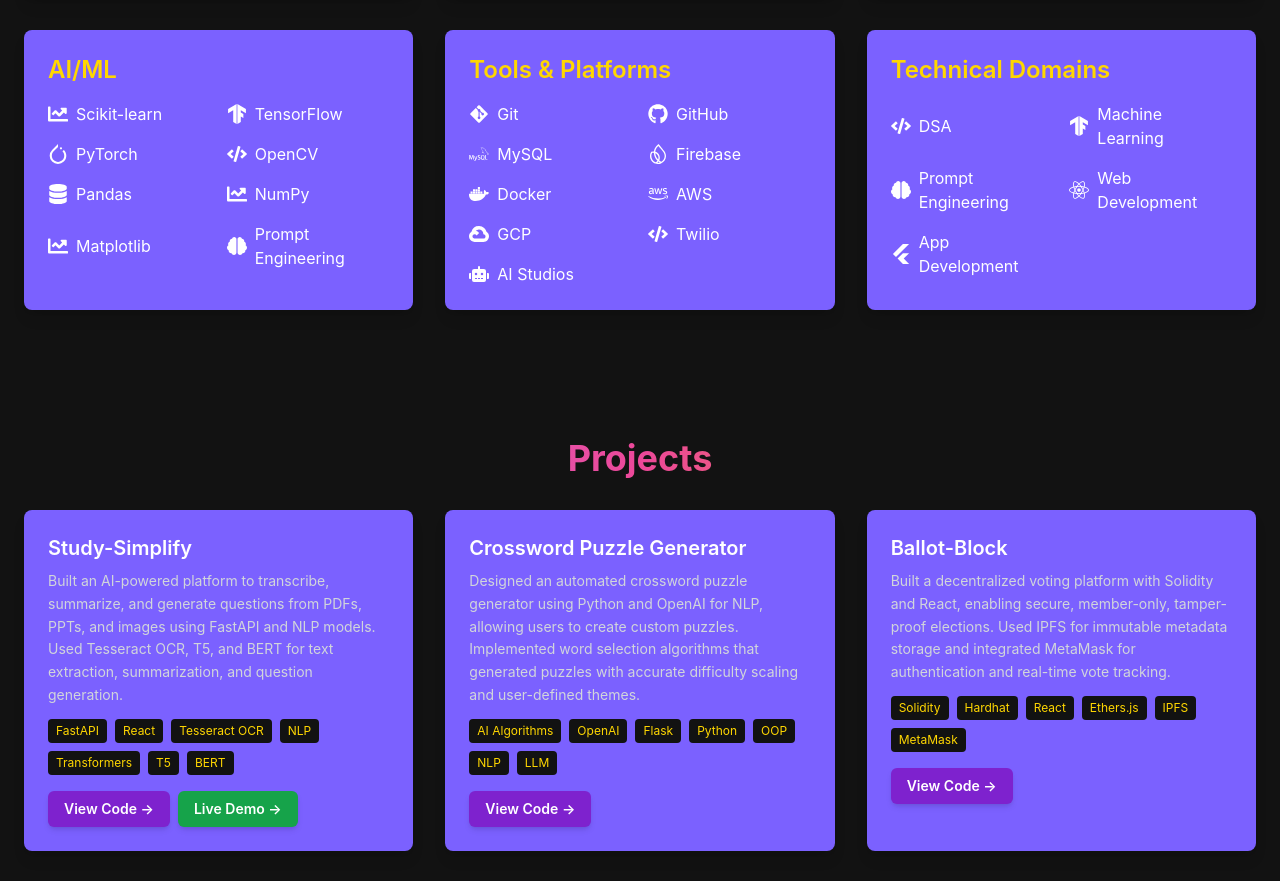
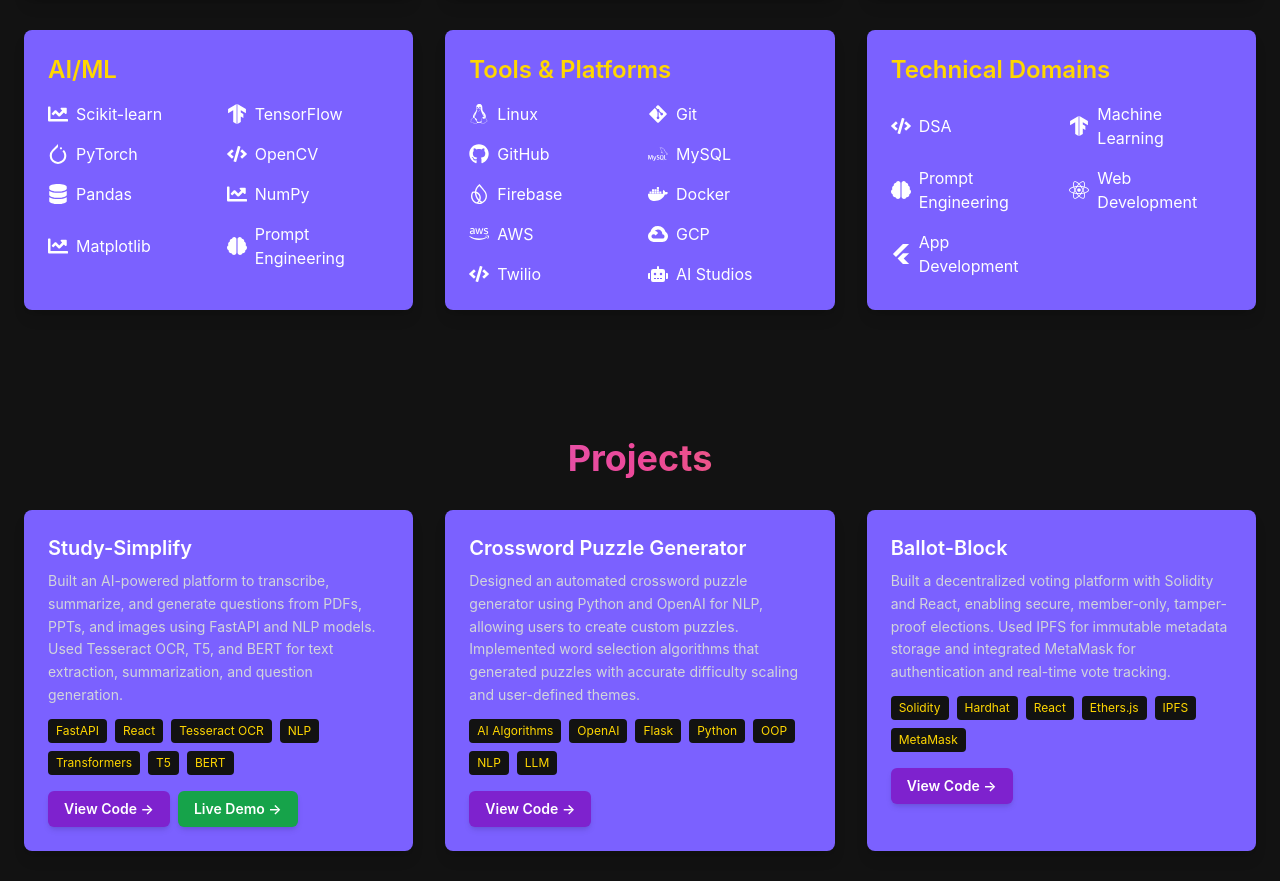
Before and after one commit to ashut0shj/about, a React (Create React App) app: page / in a window 1280 px wide. Shown: the part 1670-2551 px from the top of the page. Built offline with nearby package versions, Linux system fonts and the light colour scheme.

Commit message:
Added linux

```diff
--- a/src/components/TechStack.jsx
+++ b/src/components/TechStack.jsx
@@ -2,7 +2,7 @@
 import {
   FaPython, FaReact, FaDatabase, FaCode, FaGitAlt, FaGithub,
   FaDocker, FaAws, FaHtml5, FaCss3Alt, FaChartLine, FaBrain,
-  FaRobot
+  FaRobot, FaLinux
 } from "react-icons/fa";
 import {
   SiCplusplus, SiDjango, SiFlask, SiFirebase, SiFlutter,
@@ -61,6 +61,7 @@
   {
     category: "Tools & Platforms",
     skills: [
+      { name: "Linux", icon: <FaLinux /> },
       { name: "Git", icon: <FaGitAlt /> },
       { name: "GitHub", icon: <FaGithub /> },
       { name: "MySQL", icon: <SiMysql /> },
```
